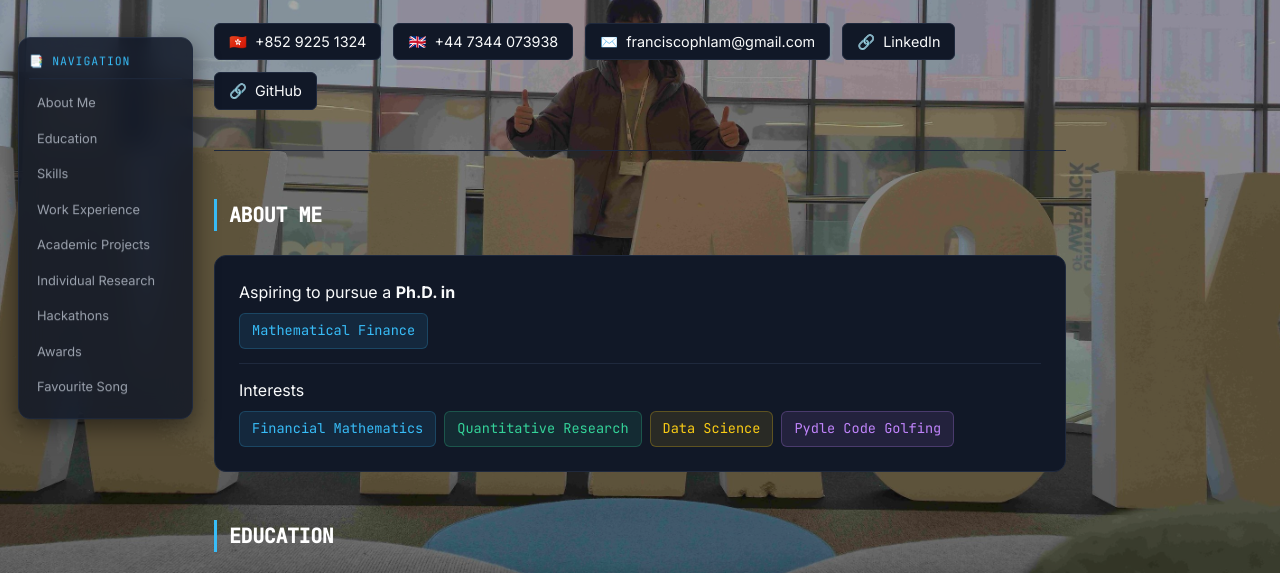
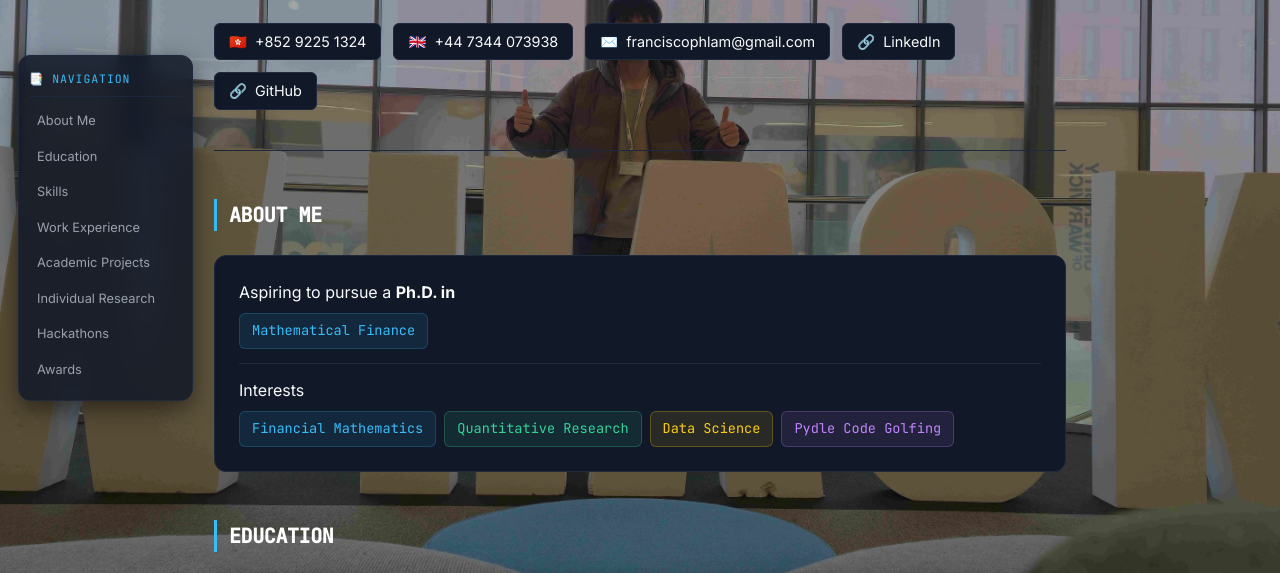
Before and after one commit to phlam-econometrics/My-Portfolio, a plain HTML site: page index.html in a window 1280 px wide. Shown: the part 172-745 px from the top of the page. Drawn offline with Linux system fonts and the light colour scheme.

Commit message:
Update index.html

```diff
--- a/index.html
+++ b/index.html
@@ -753,7 +753,6 @@
       <li><a href="#research" class="toc-link">Individual Research</a></li>
       <li><a href="#hackathons" class="toc-link">Hackathons</a></li>
       <li><a href="#awards" class="toc-link">Awards</a></li>
-      <li><a href="#favourite-song" class="toc-link">Favourite Song</a></li>
     </ul>
   </nav>
   <div class="container">
```
